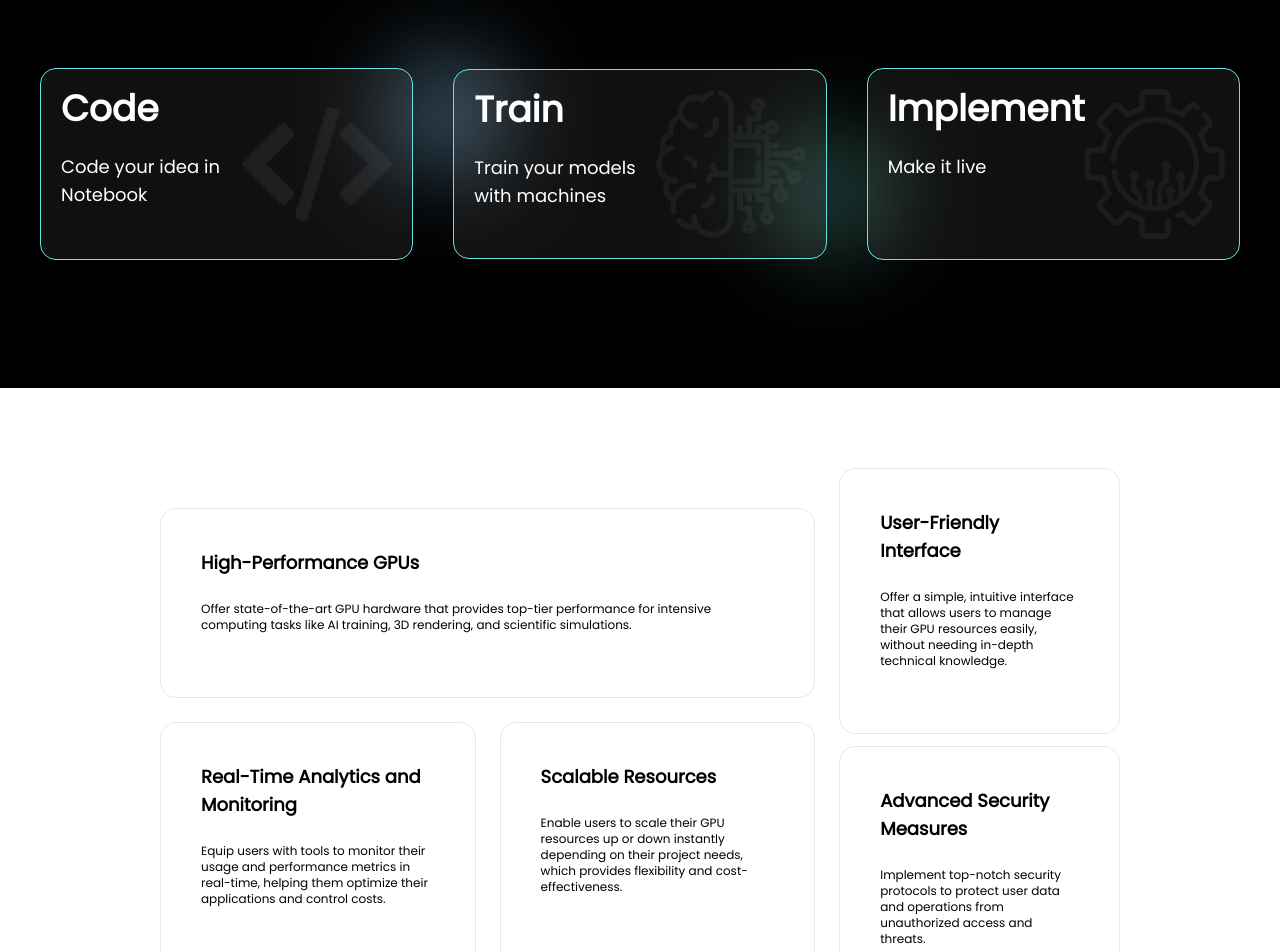
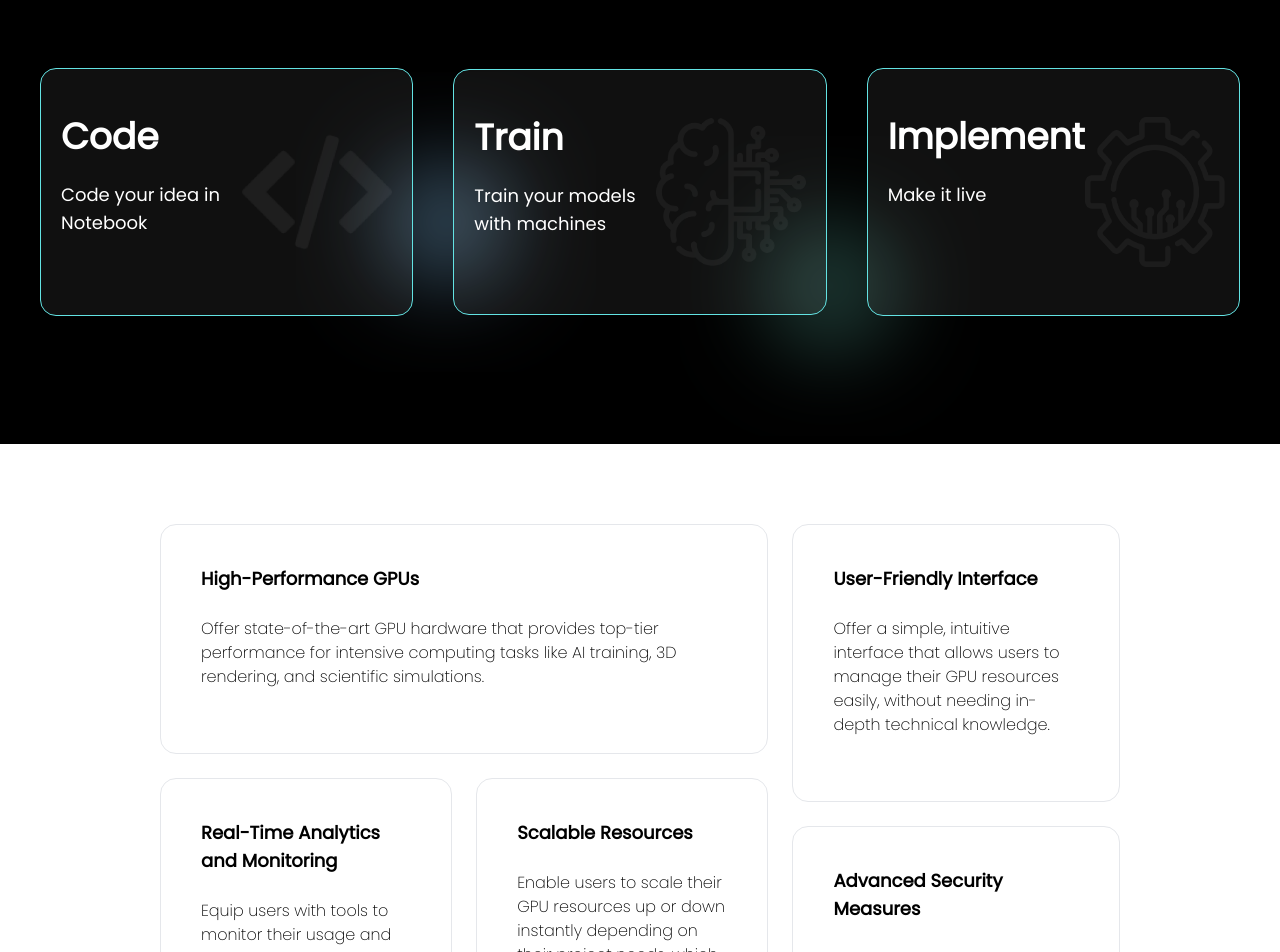
Before and after one commit to gowthami-codot/KPOD, a Next.js app: page / in a window 1280 px wide. Shown: the part 860-1812 px from the top of the page. Built offline with nearby package versions, Linux system fonts and the light colour scheme.

Commit message:
Landing Pages changes done

```diff
--- a/components/landing/About.tsx
+++ b/components/landing/About.tsx
@@ -1,3 +1,7 @@
+import { Poppins } from "next/font/google";
+
+const poppins = Poppins({ subsets: ["latin"], weight: "100" });
+
 const About = () => {
   return (
     <div className="py-10 md:py-20 px-10 md:px-40">
@@ -15,7 +19,7 @@ const About = () => {
           <div className="text-lg font-bold mb-2 md:mb-4">
             Mission Statement
           </div>
-          <div>
+          <div className={poppins.className}>
             &quot;Our mission is to democratize access to advanced GPU
             technology, empowering users across industries to accelerate their
             projects, enhance productivity, and drive innovation. We strive to
@@ -26,7 +30,7 @@ const About = () => {
         </div>
         <div className="w-full flex flex-col justify-center p-5 md:p-10 bg-[#ffffff20] rounded-2xl h-auto md:h-[250px]">
           <div className="text-lg font-bold mb-2 md:mb-4">Vision Statement</div>
-          <div>
+          <div className={poppins.className}>
             &quot;Our vision is to be the global leader in cloud-based GPU
             services, transforming how computational work is done around the
             world. We aim to foster a future where anyone, anywhere can access
--- a/components/landing/FeatureCards.tsx
+++ b/components/landing/FeatureCards.tsx
@@ -1,25 +1,27 @@
-import Image from "next/image";
+import { Poppins } from "next/font/google";
+
+const poppins = Poppins({ subsets: ["latin"], weight: "200" });
 
 const FeatureCards = () => {
   return (
     <div className="bg-white text-black">
       <div className="py-10 md:py-20 px-5 md:px-40">
-        <div className="flex flex-col md:flex-row gap-3 md:gap-6 items-center flex-grow">
-          <div className="w-full md:w-[70%] flex flex-col gap-3 md:gap-6">
+        <div className="flex flex-col md:flex-row gap-3 md:gap-6 items-stretch">
+          <div className="w-full md:w-[65%] flex flex-col gap-3 md:gap-6 items-stretch">
             <div className="border border-gray-200 p-4 md:p-10 rounded-2xl">
               <div className="text-lg font-bold">High-Performance GPUs</div>
-              <div className="text-xs my-3 md:my-6">
+              <div className={`${poppins.className} text-md my-3 md:my-6`}>
                 Offer state-of-the-art GPU hardware that provides top-tier
                 performance for intensive computing tasks like AI training, 3D
                 rendering, and scientific simulations.
               </div>
             </div>
-            <div className="flex flex-col md:flex-row gap-3 md:gap-6">
+            <div className="flex flex-col md:flex-row gap-3 md:gap-6 items-stretch">
               <div className="w-full border border-gray-200 p-4 md:p-10 rounded-2xl">
                 <div className="text-lg font-bold">
                   Real-Time Analytics and Monitoring
                 </div>
-                <div className="text-xs my-3 md:my-6">
+                <div className={`${poppins.className} text-md my-3 md:my-6`}>
                   Equip users with tools to monitor their usage and performance
                   metrics in real-time, helping them optimize their applications
                   and control costs.
@@ -27,7 +29,7 @@ const FeatureCards = () => {
               </div>
               <div className="w-full border border-gray-200 p-4 md:p-10 rounded-2xl relative">
                 <div className="text-lg font-bold">Scalable Resources</div>
-                <div className="text-xs my-3 md:my-6">
+                <div className={`${poppins.className} text-md my-3 md:my-6`}>
                   Enable users to scale their GPU resources up or down instantly
                   depending on their project needs, which provides flexibility
                   and cost-effectiveness.
@@ -35,10 +37,10 @@ const FeatureCards = () => {
               </div>
             </div>
           </div>
-          <div className="md:w-[30%] flex flex-col w-full gap-3">
+          <div className="md:w-[35%] flex flex-col w-full gap-3 md:gap-6">
             <div className="w-full border border-gray-200 p-4 md:p-10 rounded-2xl">
               <div className="text-lg font-bold">User-Friendly Interface</div>
-              <div className="text-xs my-3 md:my-6">
+              <div className={`${poppins.className} text-md my-3 md:my-6`}>
                 Offer a simple, intuitive interface that allows users to manage
                 their GPU resources easily, without needing in-depth technical
                 knowledge.
@@ -48,7 +50,7 @@ const FeatureCards = () => {
               <div className="text-lg font-bold">
                 Advanced Security Measures
               </div>
-              <div className="text-xs my-3 md:my-6">
+              <div className={`${poppins.className} text-md my-3 md:my-6`}>
                 Implement top-notch security protocols to protect user data and
                 operations from unauthorized access and threats.
               </div>
--- a/components/landing/Features.tsx
+++ b/components/landing/Features.tsx
@@ -1,15 +1,13 @@
 import Image from "next/image";
 
 const Features = () => {
-  return (
+ return (
     <div className="z-10 mt-[100vh] bg-opacity-20 bg-black w-[100%]">
       <div
-        className="flex flex-col md:flex-row
-      gap-6 md:gap-10 items-center justify-between px-5 md:px-10 py-10 md:py-32"
+        className="flex flex-col md:flex-row gap-6 md:gap-10 items-center justify-between px-5 md:px-10 py-10 md:py-32"
       >
         <div
-          className="border border-[#63E3E3] bg-[#ffffff10] p-5
-        rounded-2xl flex justify-between w-full z-10"
+          className="border border-[#63E3E3] bg-[#ffffff10] px-5 py-12 rounded-2xl flex justify-between w-full z-10"
         >
           <div className="flex flex-col gap-6">
             <div className="text-3xl md:text-4xl font-bold">Code</div>
@@ -22,7 +20,7 @@ const Features = () => {
             alt="code"
           />
         </div>
-        <div className="w-[400px] h-[400px] absolute -z-0 md:ml-[20%] md:mt-[10%]]">
+        <div className="w-full md:w-[30%] md:h-[30%] absolute -z-0 md:ml-[20%]">
           <Image
             src={"/blue_circle.svg"}
             alt="blue"
@@ -31,8 +29,7 @@ const Features = () => {
           />
         </div>
         <div
-          className="border border-[#63E3E3] bg-[#ffffff10] p-5 w-full
-        rounded-2xl flex justify-between z-10"
+          className="border border-[#63E3E3] bg-[#ffffff10] px-5 py-12 w-full rounded-2xl flex justify-between z-10"
         >
           <div className="flex flex-col gap-6">
             <div className="text-3xl md:text-4xl font-bold">Train</div>
@@ -46,7 +43,7 @@ const Features = () => {
             className="object-cover"
           />
         </div>
-        <div className="w-[500px] h-[500px] absolute -z-0 md:ml-[50%] md:mt-[20%]">
+        <div className="w-full md:w-[30%] md:h-[30%] absolute -z-0 ml-[60%] md:ml-[50%] mt-[90%] md:mt-[10%]">
           <Image
             src={"/green_circle.svg"}
             alt="blue"
@@ -56,8 +53,7 @@ const Features = () => {
           />
         </div>
         <div
-          className="border border-[#63E3E3] bg-[#ffffff10] p-5 w-full
-        rounded-2xl flex justify-between overflow-hidden z-10"
+          className="border border-[#63E3E3] bg-[#ffffff10] px-5 py-12 w-full rounded-2xl flex justify-between overflow-hidden z-10"
         >
           <div className="flex flex-col gap-6">
             <div className="text-3xl md:text-4xl font-bold">Implement</div>
@@ -73,7 +69,7 @@ const Features = () => {
         </div>
       </div>
     </div>
-  );
+ );
 };
 
 export default Features;
--- a/components/landing/Footer.tsx
+++ b/components/landing/Footer.tsx
@@ -5,9 +5,9 @@ const Footer = () => {
         <div className="flex flex-col gap-6">
           <div className="text-start text-2xl ">KRUTRIM</div>
           <div className="flex flex-col md:flex-row gap-6">
-            <div>Blog</div>
-            <div>Privacy Policy</div>
-            <div>Terms and Conditions</div>
+            <div className="cursor-pointer hover:underline duration-300">Blog</div>
+            <div className="cursor-pointer hover:underline duration-300">Privacy Policy</div>
+            <div className="cursor-pointer hover:underline duration-300">Terms and Conditions</div>
           </div>
           <div className="text-start text-gray-400">
             2024. All rights reserved.
--- a/components/landing/Hero.tsx
+++ b/components/landing/Hero.tsx
@@ -18,7 +18,7 @@ const Hero = () => {
             Create your GPU instance
           </div>
         </div>
-        <video src="/hero_video.mp4" autoPlay loop muted className="-z-0 min-h-screen object-cover" />
+        <video src="/ai_video.mp4" autoPlay loop muted className="-z-0 min-h-screen object-cover" />
       </div>
     </div>
   );
```
Also changed, not shown: 2 other files (tests, documents, lock files or other folders).
